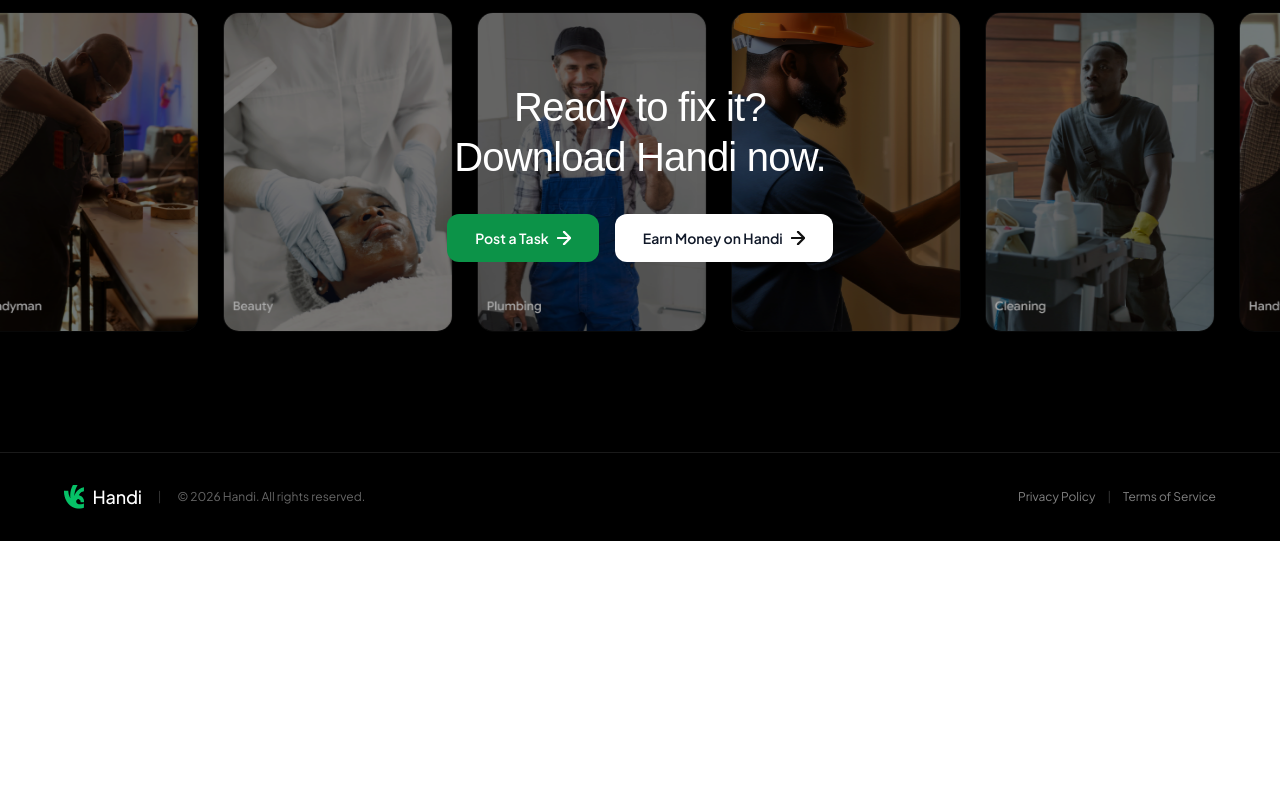
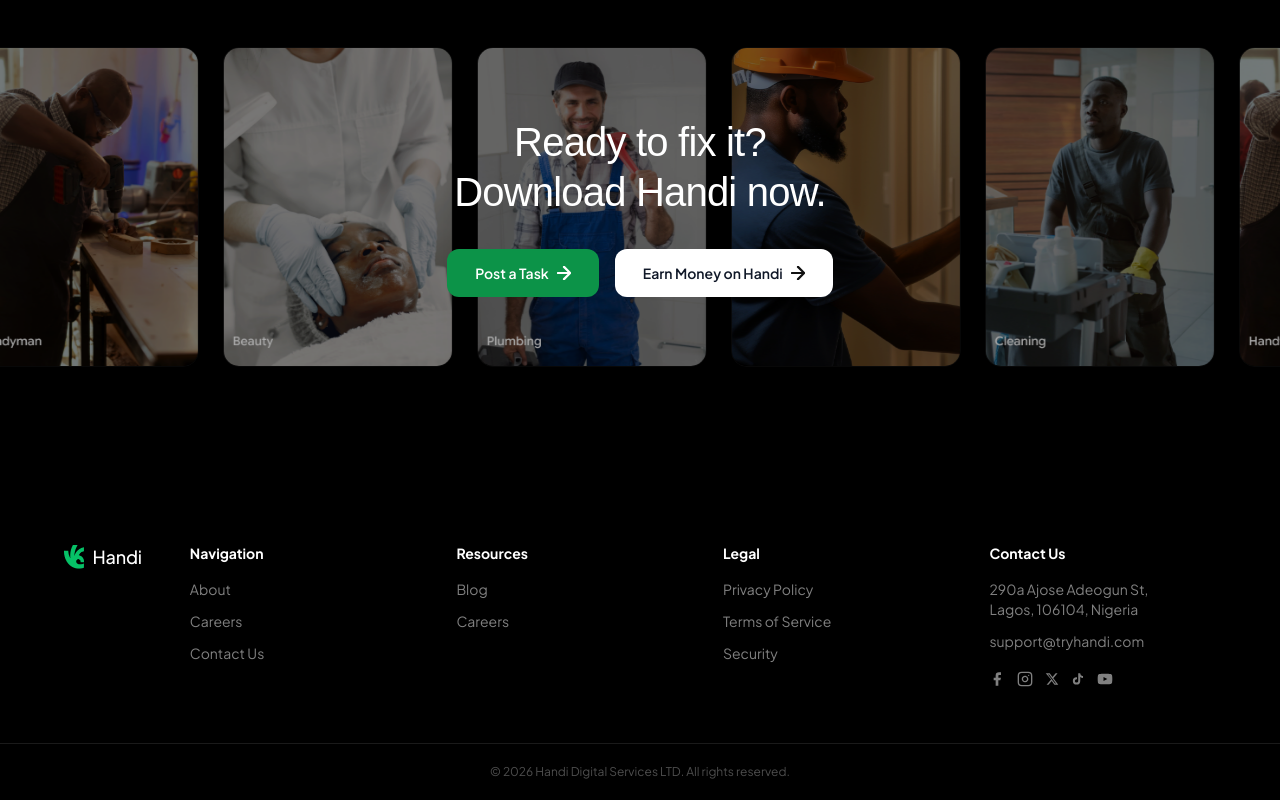
Before and after one commit to Azeez-Abiola/Handi-landing-page, a React (Vite) app: page / in a window 1280 px wide. Shown: the part 5255-6055 px from the top of the page. Before the commit the page ends 5796 px from the top, so only its background shows below. Built offline with nearby package versions, Linux system fonts and the light colour scheme; a web font is replaced by a local one.

Commit message:
Provider heading/subtext breaks, CTA button, footer columns, FAQ toggle colours

```diff
--- a/src/components/FAQ.jsx
+++ b/src/components/FAQ.jsx
@@ -78,12 +78,12 @@
 
         <ScrollReveal>
           {/* Tab toggle */}
-          <div className="flex gap-1 bg-white border border-gray-200 rounded-full p-1 w-fit mb-8">
+          <div className="flex gap-1 rounded-full p-1 w-fit mb-8" style={{ backgroundColor: '#EBEBE8' }}>
             <button
               onClick={() => handleTabChange('users')}
               className={`font-body text-sm font-semibold px-5 py-1.5 rounded-full transition-all duration-300 ${
                 activeTab === 'users'
-                  ? 'bg-gray-900 text-white shadow-sm'
+                  ? 'bg-white text-gray-900 shadow-sm'
                   : 'text-gray-500 hover:text-gray-900'
               }`}
             >
@@ -93,7 +93,7 @@
               onClick={() => handleTabChange('providers')}
               className={`font-body text-sm font-semibold px-5 py-1.5 rounded-full transition-all duration-300 ${
                 activeTab === 'providers'
-                  ? 'bg-gray-900 text-white shadow-sm'
+                  ? 'bg-white text-gray-900 shadow-sm'
                   : 'text-gray-500 hover:text-gray-900'
               }`}
             >
--- a/src/components/FooterLinks.jsx
+++ b/src/components/FooterLinks.jsx
@@ -1,13 +1,86 @@
 import { Link } from 'react-router-dom';
+
+const navColumns = [
+  {
+    heading: 'Navigation',
+    links: [
+      { label: 'About', href: '#' },
+      { label: 'Careers', href: '#' },
+      { label: 'Contact Us', href: '#' },
+    ],
+  },
+  {
+    heading: 'Resources',
+    links: [
+      { label: 'Blog', href: '#' },
+      { label: 'Careers', href: '#' },
+    ],
+  },
+  {
+    heading: 'Legal',
+    links: [
+      { label: 'Privacy Policy', to: '/privacy' },
+      { label: 'Terms of Service', to: '/terms' },
+      { label: 'Security', href: '#' },
+    ],
+  },
+];
+
+const socialIcons = [
+  {
+    label: 'Facebook',
+    href: '#',
+    svg: (
+      <svg width="16" height="16" viewBox="0 0 24 24" fill="currentColor" xmlns="http://www.w3.org/2000/svg">
+        <path d="M18 2h-3a5 5 0 0 0-5 5v3H7v4h3v8h4v-8h3l1-4h-4V7a1 1 0 0 1 1-1h3z"/>
+      </svg>
+    ),
+  },
+  {
+    label: 'Instagram',
+    href: '#',
+    svg: (
+      <svg width="16" height="16" viewBox="0 0 24 24" fill="none" stroke="currentColor" strokeWidth="2" strokeLinecap="round" strokeLinejoin="round" xmlns="http://www.w3.org/2000/svg">
+        <rect x="2" y="2" width="20" height="20" rx="5" ry="5"/><path d="M16 11.37A4 4 0 1 1 12.63 8 4 4 0 0 1 16 11.37z"/><line x1="17.5" y1="6.5" x2="17.51" y2="6.5"/>
+      </svg>
+    ),
+  },
+  {
+    label: 'X',
+    href: '#',
+    svg: (
+      <svg width="14" height="14" viewBox="0 0 24 24" fill="currentColor" xmlns="http://www.w3.org/2000/svg">
+        <path d="M18.244 2.25h3.308l-7.227 8.26 8.502 11.24H16.17l-4.714-6.231-5.401 6.231H2.746l7.73-8.835L1.254 2.25H8.08l4.713 6.231zm-1.161 17.52h1.833L7.084 4.126H5.117z"/>
+      </svg>
+    ),
+  },
+  {
+    label: 'TikTok',
+    href: '#',
+    svg: (
+      <svg width="14" height="14" viewBox="0 0 24 24" fill="currentColor" xmlns="http://www.w3.org/2000/svg">
+        <path d="M19.59 6.69a4.83 4.83 0 0 1-3.77-4.25V2h-3.45v13.67a2.89 2.89 0 0 1-2.88 2.5 2.89 2.89 0 0 1-2.89-2.89 2.89 2.89 0 0 1 2.89-2.89c.28 0 .54.04.79.1V9.01a6.33 6.33 0 0 0-.79-.05 6.34 6.34 0 0 0-6.34 6.34 6.34 6.34 0 0 0 6.34 6.34 6.34 6.34 0 0 0 6.33-6.34V8.69a8.18 8.18 0 0 0 4.78 1.52V6.75a4.85 4.85 0 0 1-1.01-.06z"/>
+      </svg>
+    ),
+  },
+  {
+    label: 'YouTube',
+    href: '#',
+    svg: (
+      <svg width="16" height="16" viewBox="0 0 24 24" fill="currentColor" xmlns="http://www.w3.org/2000/svg">
+        <path d="M22.54 6.42a2.78 2.78 0 0 0-1.95-1.96C18.88 4 12 4 12 4s-6.88 0-8.59.46A2.78 2.78 0 0 0 1.46 6.42 29 29 0 0 0 1 12a29 29 0 0 0 .46 5.58 2.78 2.78 0 0 0 1.95 1.96C5.12 20 12 20 12 20s6.88 0 8.59-.46a2.78 2.78 0 0 0 1.95-1.96A29 29 0 0 0 23 12a29 29 0 0 0-.46-5.58zM9.75 15.02V8.98L15.5 12l-5.75 3.02z"/>
+      </svg>
+    ),
+  },
+];
 
 export default function FooterLinks() {
   return (
-    <footer className="bg-black py-8 border-t border-white/10 select-none">
-      <div className="max-w-[1200px] mx-auto px-6 flex flex-col sm:flex-row justify-between items-center gap-6 text-xs font-body text-white/50">
+    <footer className="bg-black select-none">
+      <div className="max-w-[1200px] mx-auto px-6 py-14 flex flex-col lg:flex-row justify-between gap-12">
 
-        {/* Left Side Brand Logo, Name & Copyright */}
-        <div className="flex flex-col sm:flex-row items-center gap-4">
-          <div className="flex items-center gap-2">
+        {/* Brand */}
+        <div className="flex items-center gap-2 shrink-0 self-start">
           <img
             src="/images/handi-logo-light-green.png"
             alt="Handi Logo"
@@ -19,31 +92,82 @@
               fontFamily: "'Google Sans Flex', 'Plus Jakarta Sans', sans-serif",
               fontWeight: 500,
               fontSize: '18px',
-                lineHeight: '1.15',
               letterSpacing: '-0.01em',
             }}
           >
             Handi
           </span>
         </div>
-          <span className="text-white/20 hidden sm:inline">|</span>
-          <span className="text-white/40">
-            © 2026 Handi. All rights reserved.
+
+        {/* Link columns */}
+        <div className="grid grid-cols-2 sm:grid-cols-4 gap-10 flex-1">
+
+          {navColumns.map((col) => (
+            <div key={col.heading} className="flex flex-col gap-4">
+              <span className="font-body text-sm font-bold text-white">{col.heading}</span>
+              <div className="flex flex-col gap-3">
+                {col.links.map((link) =>
+                  link.to ? (
+                    <Link
+                      key={link.label}
+                      to={link.to}
+                      className="font-body text-sm text-white/50 hover:text-white transition-colors duration-300"
+                    >
+                      {link.label}
+                    </Link>
+                  ) : (
+                    <a
+                      key={link.label}
+                      href={link.href}
+                      className="font-body text-sm text-white/50 hover:text-white transition-colors duration-300"
+                    >
+                      {link.label}
+                    </a>
+                  )
+                )}
+              </div>
+            </div>
+          ))}
+
+          {/* Contact Us column */}
+          <div className="flex flex-col gap-4">
+            <span className="font-body text-sm font-bold text-white">Contact Us</span>
+            <div className="flex flex-col gap-3">
+              <span className="font-body text-sm text-white/50">
+                290a Ajose Adeogun St,<br />Lagos, 106104, Nigeria
               </span>
+              <a
+                href="mailto:support@tryhandi.com"
+                className="font-body text-sm text-white/50 hover:text-white transition-colors duration-300"
+              >
+                support@tryhandi.com
+              </a>
             </div>
-
-        {/* Right Side Links */}
-        <div className="flex items-center gap-3">
-          <Link to="/privacy" className="hover:text-white transition-colors duration-300">
-            Privacy Policy
-          </Link>
-          <span className="text-white/20 select-none">|</span>
-          <Link to="/terms" className="hover:text-white transition-colors duration-300">
-            Terms of Service
-          </Link>
+            {/* Social icons */}
+            <div className="flex items-center gap-3 mt-1">
+              {socialIcons.map((icon) => (
+                <a
+                  key={icon.label}
+                  href={icon.href}
+                  aria-label={icon.label}
+                  className="text-white/50 hover:text-white transition-colors duration-300"
+                >
+                  {icon.svg}
+                </a>
+              ))}
+            </div>
           </div>
 
         </div>
+      </div>
+
+      {/* Bottom strip */}
+      <div className="border-t border-white/10 py-5 px-6">
+        <p className="max-w-[1200px] mx-auto font-body text-xs text-white/30 text-center">
+          © 2026 Handi Digital Services LTD. All rights reserved.
+        </p>
+      </div>
+
     </footer>
   );
 }
--- a/src/components/ProviderEarnings.jsx
+++ b/src/components/ProviderEarnings.jsx
@@ -77,10 +77,10 @@
               FOR PROVIDERS
             </span>
             <h2 className="font-heading font-medium text-4xl md:text-[44px] text-white leading-tight mb-5 tracking-[-0.02em]">
-              Get Consistent Jobs, Without Chasing Clients.
+              Get Consistent Jobs,<br />Without Chasing Clients.
             </h2>
             <p
-              className="text-white/70 mb-10 max-w-[480px]"
+              className="text-white/70 mb-8 max-w-[480px]"
               style={{
                 fontFamily: "'Google Sans', 'Plus Jakarta Sans', sans-serif",
                 fontWeight: 400,
@@ -89,8 +89,17 @@
                 letterSpacing: '-0.02em',
               }}
             >
-              You control your schedule. You set your rates. We connect you with customers who need your skills. Fast payment, zero disputes, zero stress.
+              You control your schedule. You set your rates.<br />We connect you with customers who need your<br />skills. Fast payment, zero disputes, zero stress.
             </p>
+            <a
+              href="#"
+              className="inline-flex items-center gap-2.5 bg-white text-gray-900 rounded-xl px-6 py-3.5 font-body font-semibold text-sm transition-all duration-300 hover:bg-gray-100 hover:-translate-y-0.5 w-fit"
+            >
+              Start Earning with Handi
+              <svg width="16" height="16" viewBox="0 0 16 16" fill="none" xmlns="http://www.w3.org/2000/svg">
+                <path d="M1 8H15M15 8L8 1M15 8L8 15" stroke="#111" strokeWidth="2" strokeLinecap="round" strokeLinejoin="round"/>
+              </svg>
+            </a>
           </ScrollReveal>
 
           {/* List items — each slides in from left with stagger */}
```
Lines whose indentation alone changed are shown as unchanged.
